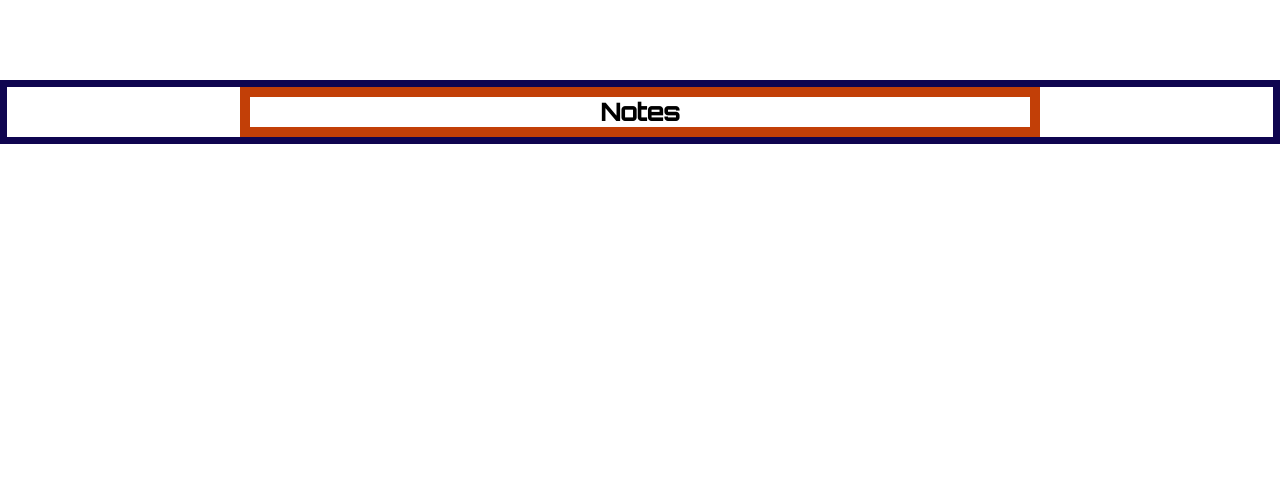
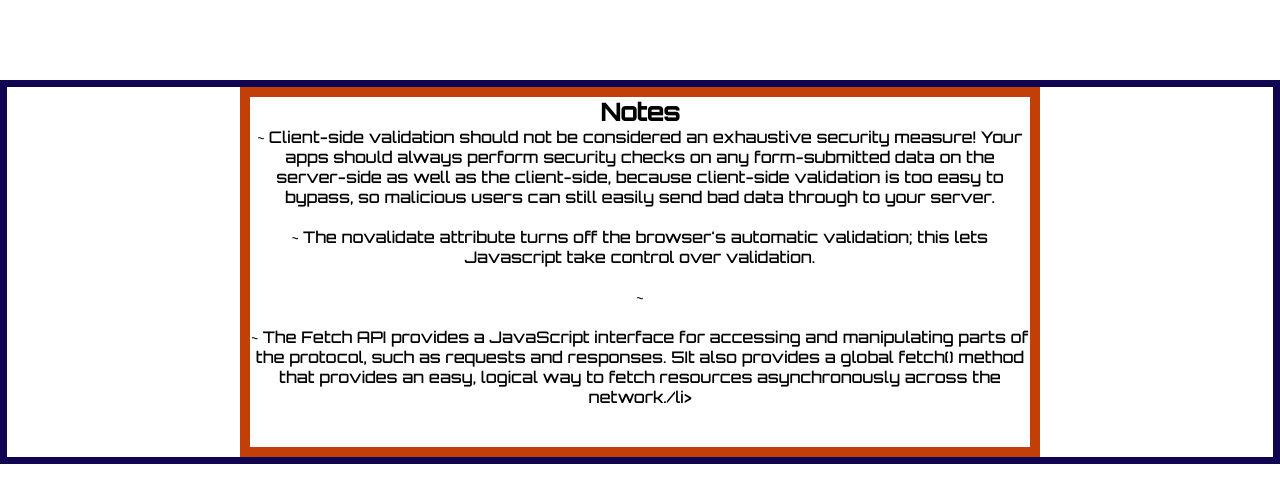
Before and after one commit to natebc72/WDD330-Frontend-II, a plain HTML site: page html/week10.html in a window 1280 px wide. Drawn offline with Linux system fonts and the light colour scheme.

Commit message:
Update week10.html

```diff
--- a/html/week10.html
+++ b/html/week10.html
@@ -14,9 +14,19 @@
         <main>
             <h2>Notes</h2>
             <ol>
-                <li></li>
-                <li></li>
-                <li></li>
+                <li>~ Client-side validation should not be considered an exhaustive security measure! Your apps should always perform security checks on any
+                    form-submitted data on the server-side as well as the client-side, because client-side validation is too easy to bypass, so malicious users can still
+                    easily send bad data through to your server.</li>
+                <br>
+                <li>~ The novalidate attribute turns off the browser's automatic validation; this lets Javascript take control over validation.</li>
+                <br>
+                <li>~ </li>
+                <br>
+                <li>~ The Fetch API provides a JavaScript interface for accessing and manipulating parts of the protocol, such as requests and responses.
+                    5It also provides a global fetch() method that provides an easy, logical way to fetch resources asynchronously across the network./li>
+                <br>
+                <li><img href=""></li>
+                <br>
             </ol>
         </main>
     </body>
```
